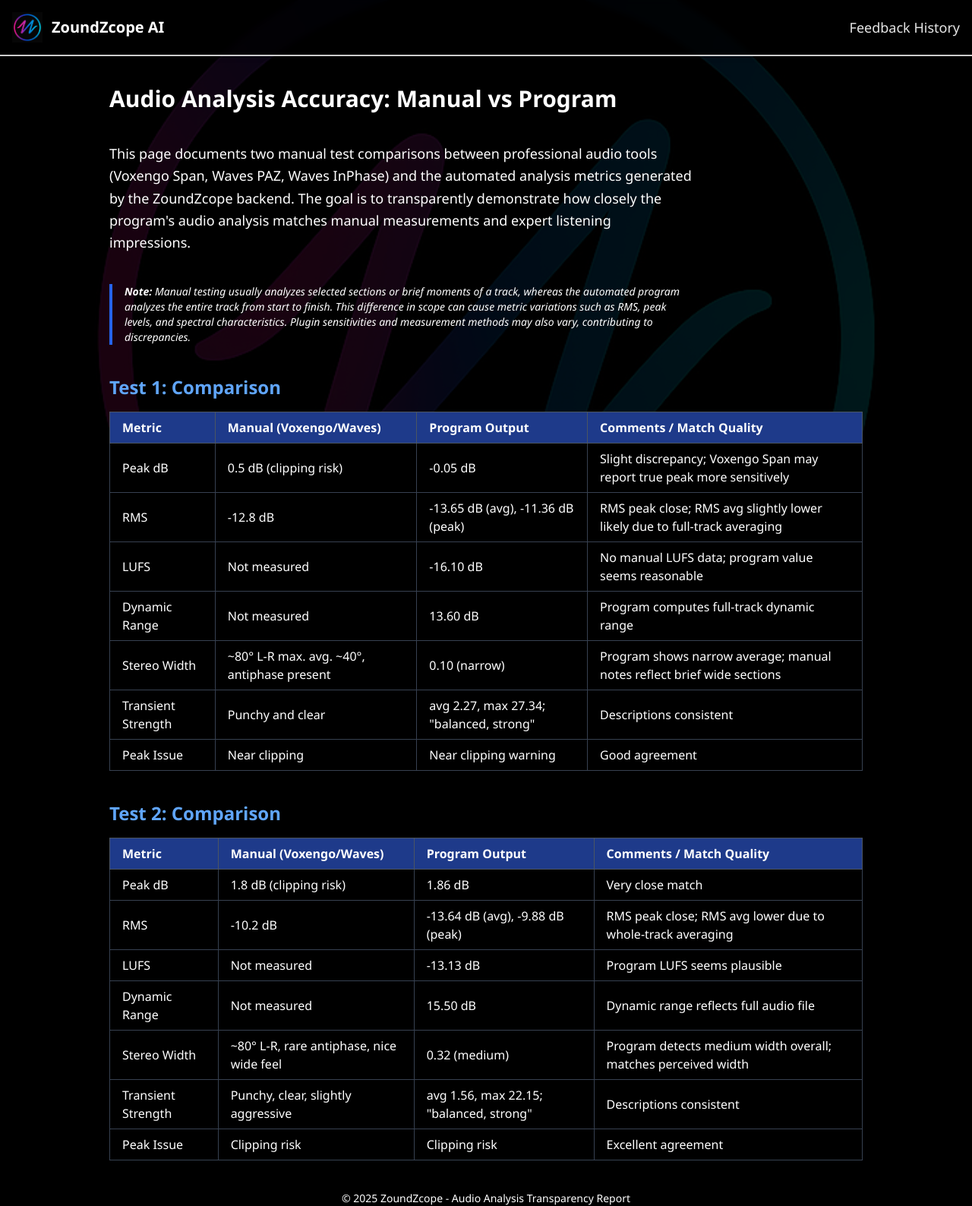
After one commit to MartinEnke/ZoundZcope_AI, a FastAPI app: template frontend-html/templates/info.html in a window 1280 px wide. The commit adds this page. Shown: the whole page at 76% size. Run offline with FastAPI, Linux system fonts and the light colour scheme; the template is opened without the code that fills it, so the values that code supplies are empty; parts of the project's set-up code (start-up, migrations or seed data) failed here and were passed over.

Commit message:
Add Info test page, Favicon

```diff
--- a/backend/app/gpt_utils.py
+++ b/backend/app/gpt_utils.py
@@ -18,9 +18,9 @@ client = OpenAI(api_key=os.getenv("OPENAI_API_KEY"))
 
 
 REFERENCE_TRACK_INSTRUCTION = (
-    "If a reference track analysis is provided, compare the submitted track's analysis with the reference track's data. "
-    "Give specific feedback on differences and how to improve the submitted track based on the comparison. "
-    "If no reference track is provided, provide feedback solely on the submitted track's analysis."
+    "If a reference track analysis is provided, you MUST compare the submitted track's analysis with the reference track's data."
+    "Give specific feedback on differences and how to improve the submitted track based on the comparison."
+    "If no reference data is available, Do NOT mention, assume, or imply any reference track in the feedback."
 )
 ROLE_CONTEXTS = {
     "mixdown": "You are a professional **mixing engineer reviewing a mixdown** with deep knowledge of {genre}, especially {subgenre}.",
--- a/backend/main.py
+++ b/backend/main.py
@@ -2,7 +2,6 @@ from fastapi import FastAPI
 from app.routers import upload, chat, sessions, tracks
 from fastapi.middleware.cors import CORSMiddleware
 from app.database import Base, engine
-from fastapi.staticfiles import StaticFiles
 from dotenv import load_dotenv
 load_dotenv()
 import os
@@ -80,6 +79,11 @@ async def serve_frontend(request: Request):
     })
 
 
+@app.get("/info.html", response_class=HTMLResponse)
+async def serve_info(request: Request):
+    return templates.TemplateResponse("info.html", {"request": request})
+
+
 @app.get("/feedback_history.html", response_class=HTMLResponse)
 async def serve_feedback_history(request: Request):
     return templates.TemplateResponse("feedback_history.html", {"request": request})
--- /dev/null
+++ b/frontend-html/templates/info.html
@@ -0,0 +1,197 @@
+<!DOCTYPE html>
+<html lang="en" class="scroll-smooth">
+<head>
+  <meta charset="UTF-8" />
+  <meta name="viewport" content="width=device-width, initial-scale=1" />
+  <title>ZoundZcope Audio Analysis - Manual vs Program Comparison</title>
+  <link href="https://cdn.jsdelivr.net/npm/tailwindcss@2.2.19/dist/tailwind.min.css" rel="stylesheet" />
+  <link rel="stylesheet" href="/static/style.css" />
+
+  <link rel="icon" type="image/png" href="/static/favicon/favicon-96x96.png" sizes="96x96" />
+<link rel="icon" type="image/svg+xml" href="/static/favicon/favicon.svg" />
+<link rel="shortcut icon" href="/static/favicon/favicon.ico" />
+<link rel="apple-touch-icon" sizes="180x180" href="/static/favicon/apple-touch-icon.png" />
+<meta name="apple-mobile-web-app-title" content="ZZ AI" />
+<link rel="manifest" href="/static/favicon/site.webmanifest" />
+</head>
+<body class="bg-black text-white">
+
+  <!-- Background watermark -->
+  <div class="fixed inset-0 z-0 opacity-10 bg-no-repeat bg-center pointer-events-none"
+       style="background-image: url('/static/logo old.png'); background-size: 1800px; background-position: center -450px;"></div>
+
+  <!-- HEADER -->
+  <header class="fixed inset-x-0 top-0 z-50 bg-black bg-opacity-75 backdrop-filter backdrop-blur-sm border-b-2 border-white border-opacity-80 shadow-md flex items-center justify-between p-4">
+    <a href="/" class="flex items-center hover:opacity-80 transition">
+      <img src="/static/Logo.png" alt="Logo" class="h-10 w-10 mr-3" />
+      <h1 class="text-xl font-semibold text-white">ZoundZcope AI</h1>
+    </a>
+    <nav class="hidden md:flex items-center gap-6">
+      <a href="/feedback_history.html" class="link-sweep-pinkblue text-lg font-medium">Feedback History</a>
+    </nav>
+    <div class="relative md:hidden">
+      <button id="mobile-menu-button" class="text-white text-2xl px-2 py-1 rounded hover:bg-white/10">⋮</button>
+      <div id="mobile-menu-dropdown" class="milky-dropdown absolute right-0 mt-2 w-48 text-sm text-white z-50 hidden space-y-1"
+           style="background-color: rgba(0,0,0,0.7); backdrop-filter: blur(8px);">
+        <a href="/feedback_history.html" class="block px-4 py-2 hover:bg-white/10 rounded">Feedback History</a>
+        <a href="/" class="block px-4 py-2 hover:bg-white/10 rounded">Home</a>
+      </div>
+    </div>
+  </header>
+
+  <!-- MAIN CONTENT -->
+  <main class="relative z-10 pt-28 max-w-5xl mx-auto px-4 space-y-10">
+    <h1 class="text-3xl font-bold text-white mb-4">Audio Analysis Accuracy: Manual vs Program</h1>
+
+    <p class="max-w-3xl text-lg leading-relaxed text-white/80 mb-6">
+      This page documents two manual test comparisons between professional audio tools (Voxengo Span, Waves PAZ, Waves InPhase)
+      and the automated analysis metrics generated by the ZoundZcope backend. The goal is to transparently demonstrate how
+      closely the program's audio analysis matches manual measurements and expert listening impressions.
+    </p>
+
+    <p class="max-w-3xl text-sm italic text-white/60 mb-8 border-l-4 border-blue-600 pl-4">
+      <strong>Note:</strong> Manual testing usually analyzes selected sections or brief moments of a track, whereas the automated program
+      analyzes the entire track from start to finish. This difference in scope can cause metric variations such as RMS, peak levels,
+      and spectral characteristics. Plugin sensitivities and measurement methods may also vary, contributing to discrepancies.
+    </p>
+
+    <!-- Test 1 Table -->
+    <section>
+      <h2 class="text-2xl font-semibold mb-4 text-blue-400">Test 1: Comparison</h2>
+      <div class="overflow-x-auto">
+        <table class="min-w-full table-auto border border-gray-700 rounded-md">
+          <thead class="bg-blue-900 text-white">
+            <tr>
+              <th class="border border-gray-600 px-4 py-2 text-left">Metric</th>
+              <th class="border border-gray-600 px-4 py-2 text-left">Manual (Voxengo/Waves)</th>
+              <th class="border border-gray-600 px-4 py-2 text-left">Program Output</th>
+              <th class="border border-gray-600 px-4 py-2 text-left">Comments / Match Quality</th>
+            </tr>
+          </thead>
+          <tbody class="bg-black text-white">
+            <tr class="even:bg-gray-900">
+              <td class="border border-gray-700 px-4 py-2">Peak dB</td>
+              <td class="border border-gray-700 px-4 py-2">0.5 dB (clipping risk)</td>
+              <td class="border border-gray-700 px-4 py-2">-0.05 dB</td>
+              <td class="border border-gray-700 px-4 py-2">Slight discrepancy; Voxengo Span may report true peak more sensitively</td>
+            </tr>
+            <tr>
+              <td class="border border-gray-700 px-4 py-2">RMS</td>
+              <td class="border border-gray-700 px-4 py-2">-12.8 dB</td>
+              <td class="border border-gray-700 px-4 py-2">-13.65 dB (avg), -11.36 dB (peak)</td>
+              <td class="border border-gray-700 px-4 py-2">RMS peak close; RMS avg slightly lower likely due to full-track averaging</td>
+            </tr>
+            <tr class="even:bg-gray-900">
+              <td class="border border-gray-700 px-4 py-2">LUFS</td>
+              <td class="border border-gray-700 px-4 py-2">Not measured</td>
+              <td class="border border-gray-700 px-4 py-2">-16.10 dB</td>
+              <td class="border border-gray-700 px-4 py-2">No manual LUFS data; program value seems reasonable</td>
+            </tr>
+            <tr>
+              <td class="border border-gray-700 px-4 py-2">Dynamic Range</td>
+              <td class="border border-gray-700 px-4 py-2">Not measured</td>
+              <td class="border border-gray-700 px-4 py-2">13.60 dB</td>
+              <td class="border border-gray-700 px-4 py-2">Program computes full-track dynamic range</td>
+            </tr>
+            <tr class="even:bg-gray-900">
+              <td class="border border-gray-700 px-4 py-2">Stereo Width</td>
+              <td class="border border-gray-700 px-4 py-2">~80° L-R max. avg. ~40°, antiphase present</td>
+              <td class="border border-gray-700 px-4 py-2">0.10 (narrow)</td>
+              <td class="border border-gray-700 px-4 py-2">Program shows narrow average; manual notes reflect brief wide sections</td>
+            </tr>
+            <tr>
+              <td class="border border-gray-700 px-4 py-2">Transient Strength</td>
+              <td class="border border-gray-700 px-4 py-2">Punchy and clear</td>
+              <td class="border border-gray-700 px-4 py-2">avg 2.27, max 27.34; "balanced, strong"</td>
+              <td class="border border-gray-700 px-4 py-2">Descriptions consistent</td>
+            </tr>
+            <tr class="even:bg-gray-900">
+              <td class="border border-gray-700 px-4 py-2">Peak Issue</td>
+              <td class="border border-gray-700 px-4 py-2">Near clipping</td>
+              <td class="border border-gray-700 px-4 py-2">Near clipping warning</td>
+              <td class="border border-gray-700 px-4 py-2">Good agreement</td>
+            </tr>
+          </tbody>
+        </table>
+      </div>
+    </section>
+
+    <!-- Test 2 Table -->
+    <section>
+      <h2 class="text-2xl font-semibold mb-4 text-blue-400">Test 2: Comparison</h2>
+      <div class="overflow-x-auto">
+        <table class="min-w-full table-auto border border-gray-700 rounded-md">
+          <thead class="bg-blue-900 text-white">
+            <tr>
+              <th class="border border-gray-600 px-4 py-2 text-left">Metric</th>
+              <th class="border border-gray-600 px-4 py-2 text-left">Manual (Voxengo/Waves)</th>
+              <th class="border border-gray-600 px-4 py-2 text-left">Program Output</th>
+              <th class="border border-gray-600 px-4 py-2 text-left">Comments / Match Quality</th>
+            </tr>
+          </thead>
+          <tbody class="bg-black text-white">
+            <tr class="even:bg-gray-900">
+              <td class="border border-gray-700 px-4 py-2">Peak dB</td>
+              <td class="border border-gray-700 px-4 py-2">1.8 dB (clipping risk)</td>
+              <td class="border border-gray-700 px-4 py-2">1.86 dB</td>
+              <td class="border border-gray-700 px-4 py-2">Very close match</td>
+            </tr>
+            <tr>
+              <td class="border border-gray-700 px-4 py-2">RMS</td>
+              <td class="border border-gray-700 px-4 py-2">-10.2 dB</td>
+              <td class="border border-gray-700 px-4 py-2">-13.64 dB (avg), -9.88 dB (peak)</td>
+              <td class="border border-gray-700 px-4 py-2">RMS peak close; RMS avg lower due to whole-track averaging</td>
+            </tr>
+            <tr class="even:bg-gray-900">
+              <td class="border border-gray-700 px-4 py-2">LUFS</td>
+              <td class="border border-gray-700 px-4 py-2">Not measured</td>
+              <td class="border border-gray-700 px-4 py-2">-13.13 dB</td>
+              <td class="border border-gray-700 px-4 py-2">Program LUFS seems plausible</td>
+            </tr>
+            <tr>
+              <td class="border border-gray-700 px-4 py-2">Dynamic Range</td>
+              <td class="border border-gray-700 px-4 py-2">Not measured</td>
+              <td class="border border-gray-700 px-4 py-2">15.50 dB</td>
+              <td class="border border-gray-700 px-4 py-2">Dynamic range reflects full audio file</td>
+            </tr>
+            <tr class="even:bg-gray-900">
+              <td class="border border-gray-700 px-4 py-2">Stereo Width</td>
+              <td class="border border-gray-700 px-4 py-2">~80° L-R, rare antiphase, nice wide feel</td>
+              <td class="border border-gray-700 px-4 py-2">0.32 (medium)</td>
+              <td class="border border-gray-700 px-4 py-2">Program detects medium width overall; matches perceived width</td>
+            </tr>
+            <tr>
+              <td class="border border-gray-700 px-4 py-2">Transient Strength</td>
+              <td class="border border-gray-700 px-4 py-2">Punchy, clear, slightly aggressive</td>
+              <td class="border border-gray-700 px-4 py-2">avg 1.56, max 22.15; "balanced, strong"</td>
+              <td class="border border-gray-700 px-4 py-2">Descriptions consistent</td>
+            </tr>
+            <tr class="even:bg-gray-900">
+              <td class="border border-gray-700 px-4 py-2">Peak Issue</td>
+              <td class="border border-gray-700 px-4 py-2">Clipping risk</td>
+              <td class="border border-gray-700 px-4 py-2">Clipping risk</td>
+              <td class="border border-gray-700 px-4 py-2">Excellent agreement</td>
+            </tr>
+          </tbody>
+        </table>
+      </div>
+    </section>
+
+    <!-- FOOTER -->
+    <footer class="mt-20 text-center text-sm text-white/50">
+      &copy; 2025 ZoundZcope - Audio Analysis Transparency Report
+    </footer>
+  </main>
+
+  <script>
+    // Mobile menu toggle
+    const mobileMenuBtn = document.getElementById("mobile-menu-button");
+    const mobileMenuDropdown = document.getElementById("mobile-menu-dropdown");
+
+    mobileMenuBtn.addEventListener("click", () => {
+      mobileMenuDropdown.classList.toggle("hidden");
+    });
+  </script>
+
+</body>
+</html>
```
Also changed, not shown: frontend-html/templates/feedback_history.html (+7 -1 lines), frontend-html/templates/index.html (+13 -3 lines), frontend-html/static/Logo old.png (added), frontend-html/static/Logo.png, frontend-html/static/favicon/apple-touch-icon.png (added), frontend-html/static/favicon/favicon-96x96.png (added), frontend-html/static/favicon/favicon.ico (added), frontend-html/static/favicon/favicon.svg (added), frontend-html/static/favicon/web-app-manifest-192x192.png (added), frontend-html/static/favicon/web-app-manifest-512x512.png (added).
